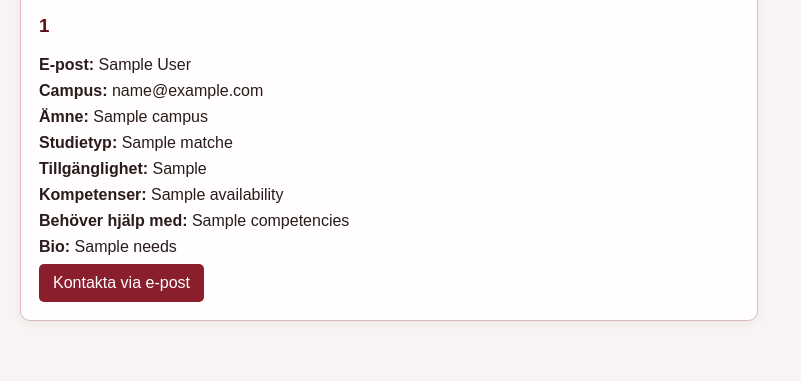
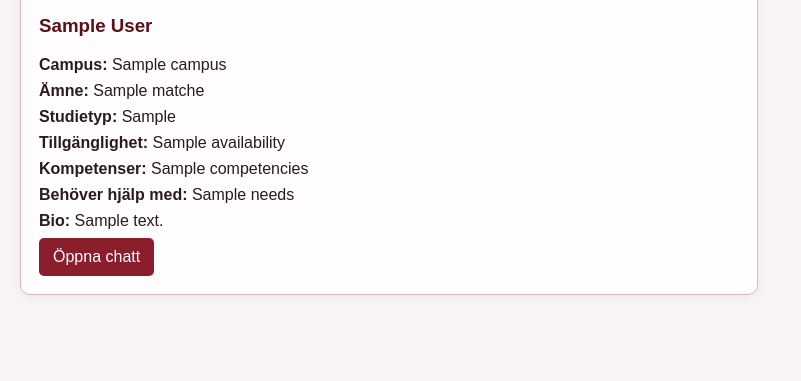
Before and after one commit to Najehnator/StudyBudy, a Flask app: page /my-matches in a window 1280 px wide. Shown: the part 419-800 px from the top of the page, without its empty margins (0-801 px from the left). Run offline with Flask 3, Linux system fonts and the light colour scheme; the visitor is signed in with stand-in values (Sample User, id 1); grey boxes marked "Sample" are stand-in pictures; a database or web service that is not in the repository returns one stand-in record (values such as "Sample title"); some libraries are stand-ins or nearby versions.

Commit message:
Uppdatering av mina matchningar

```diff
--- a/templates/my_matches.html
+++ b/templates/my_matches.html
@@ -30,27 +30,26 @@
             {% if my_matches %}
                 {% for match in my_matches %}
                     <div class="match-card">
-                        {% if match[10] %}
-                            <img class="profile-image" src="{{ url_for('static', filename='uploads/' + match[10]) }}" alt="Profilbild">
+                        {% if match[11] %}
+                            <img class="profile-image" src="{{ url_for('static', filename='uploads/' + match[11]) }}" alt="Profilbild">
                         {% else %}
                             <div class="profile-placeholder">
                                 Ingen profilbild
                             </div>
                         {% endif %}
 
-                        <h3>{{ match[1] }}</h3>
+                        <h3>{{ match[2] }}</h3>
 
-                        <p><strong>E-post:</strong> {{ match[2] }}</p>
-                        <p><strong>Campus:</strong> {{ match[3] or 'Ej angivet' }}</p>
-                        <p><strong>Ämne:</strong> {{ match[4] or 'Ej angivet' }}</p>
-                        <p><strong>Studietyp:</strong> {{ match[5] or 'Ej angivet' }}</p>
-                        <p><strong>Tillgänglighet:</strong> {{ match[6] or 'Ej angivet' }}</p>
-                        <p><strong>Kompetenser:</strong> {{ match[7] or 'Ej angivet' }}</p>
-                        <p><strong>Behöver hjälp med:</strong> {{ match[8] or 'Ej angivet' }}</p>
-                        <p><strong>Bio:</strong> {{ match[9] or 'Ej angivet' }}</p>
+                        <p><strong>Campus:</strong> {{ match[4] or 'Ej angivet' }}</p>
+                        <p><strong>Ämne:</strong> {{ match[5] or 'Ej angivet' }}</p>
+                        <p><strong>Studietyp:</strong> {{ match[6] or 'Ej angivet' }}</p>
+                        <p><strong>Tillgänglighet:</strong> {{ match[7] or 'Ej angivet' }}</p>
+                        <p><strong>Kompetenser:</strong> {{ match[8] or 'Ej angivet' }}</p>
+                        <p><strong>Behöver hjälp med:</strong> {{ match[9] or 'Ej angivet' }}</p>
+                        <p><strong>Bio:</strong> {{ match[10] or 'Ej angivet' }}</p>
 
-                        <a class="button-link" href="mailto:{{ match[2] }}">
-                            Kontakta via e-post
+                        <a class="button-link" href="{{ url_for('show_chat_page', match_id=match[0]) }}">
+                            Öppna chatt
                         </a>
                     </div>
                 {% endfor %}
```
